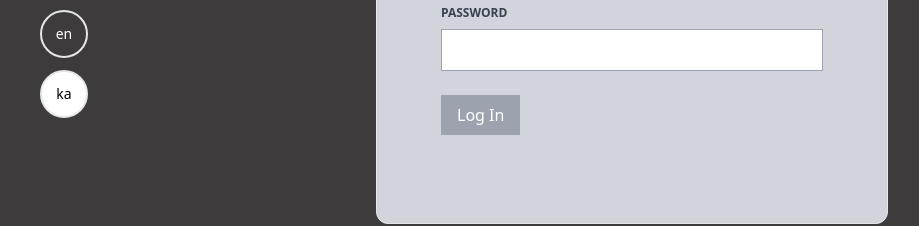
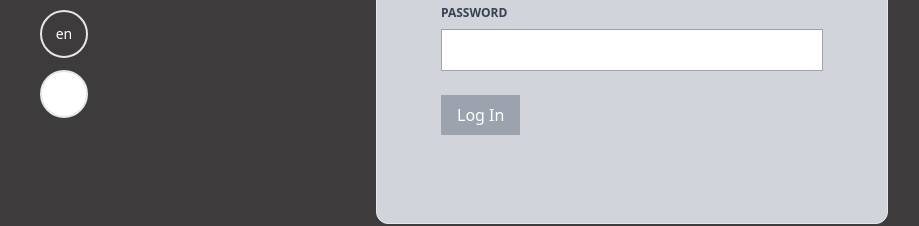
Before and after one commit to davitlabadze/movie-quotes-vue, a Vue app: page /login in a window 1280 px wide. Shown: the part 310-536 px from the top of the page, without its empty margins (8-927 px from the left). Built offline with nearby package versions, Linux system fonts and the light colour scheme.

Commit message:
style(LanguageSwitcher): change the color of the switch

```diff
--- a/src/components/frontend/LanguageSwitcher.vue
+++ b/src/components/frontend/LanguageSwitcher.vue
@@ -2,12 +2,14 @@
   <div class="fixed px-12 space-y-3 py-80">
     <div
       class="w-12 h-12 px-3 py-3 mb-2 text-sm text-center text-white border-2 rounded-full cursor-pointer"
+      :class="this.$i18n.locale === 'ka' ? 'text-black bg-white' : ''"
     >
       <button @click="setLocale('en')">en</button>
     </div>
 
     <div
-      class="w-12 h-12 px-3 py-3 mb-2 text-sm text-center bg-white border-2 rounded-full cursor-pointer"
+      class="w-12 h-12 px-3 py-3 mb-2 text-sm text-center text-white border-2 rounded-full cursor-pointer"
+      :class="this.$i18n.locale === 'en' ? 'text-black bg-white' : ''"
     >
       <button @click="setLocale('ka')">ka</button>
     </div>
```
Also changed, not shown: 1 other file (tests, documents, lock files or other folders).
